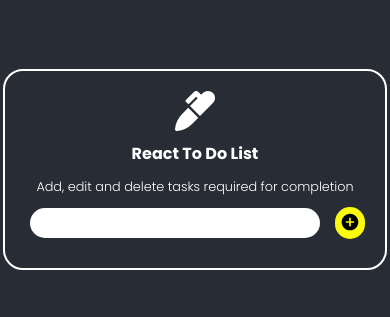
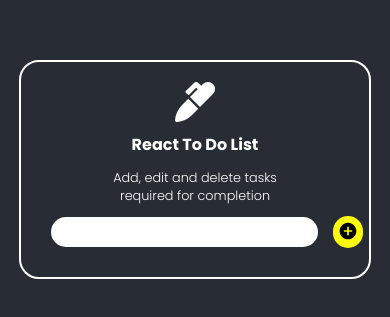
Before and after one commit to SKenzler/react-to-do-list, a React (Create React App) app: page / in a window 390 px wide. Shown: the part 253-570 px from the top of the page. Built offline with nearby package versions, Linux system fonts and the light colour scheme.

Commit message:
make layout more responsive for a mobile device

```diff
--- a/src/App.css
+++ b/src/App.css
@@ -29,7 +29,7 @@ body {
   align-items: center;
   text-align: center;
   padding: 20px;
-  width: 24em;
+  width: 22em;
   height: 100%;
   color: #FFF;
   border: solid 2px #fff;
@@ -52,11 +52,11 @@ body {
   display: flex;
   justify-content: space-around;
   align-items: center;
-  width: 350px;
+  width: 100%;
 }
 
 .task-form > input {
-  width: 30em;
+  width: 20em;
   padding: 5px;
   text-indent: 10px;
   border-radius: 20px;
--- a/src/Components/card.js
+++ b/src/Components/card.js
@@ -42,7 +42,7 @@ const Card = () => {
 
             <FaMarker size={40} color={'#FFF'} />
             <h1>React To Do List</h1>
-            <h2>Add, edit and delete tasks required for completion</h2>
+            <h2>Add, edit and delete tasks <br /> required for completion</h2>
 
             <form className="task-form" onSubmit={handleSubmit}>
                 <input type='text' value={taskItem} onChange={(e) => setTaskItem(e.target.value)} />
```
